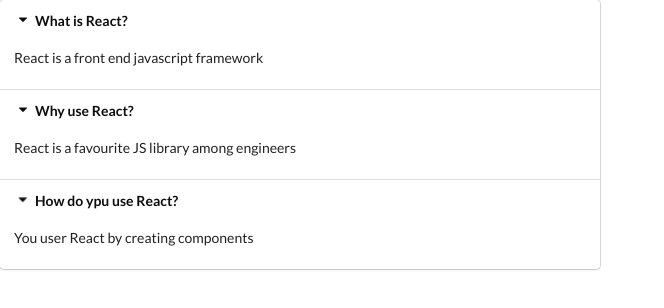
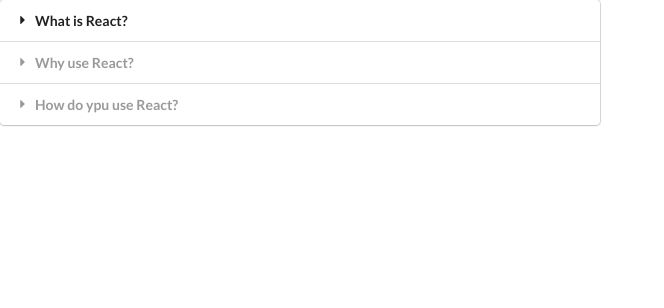
Before and after one commit to mivchal333/widgets-react-hooks, a React (Create React App) app: page / in a window 1280 px wide. Shown: the top 308 px of the page, without its empty margins (0-664 px from the left). Built offline with nearby package versions, Linux system fonts and the light colour scheme.

Commit message:
useState

```diff
--- a/package.json
+++ b/package.json
@@ -6,6 +6,7 @@
     "@testing-library/jest-dom": "^4.2.4",
     "@testing-library/react": "^9.3.2",
     "@testing-library/user-event": "^7.1.2",
+    "eslint-config-airbnb": "^18.2.0",
     "react": "^16.13.1",
     "react-dom": "^16.13.1",
     "react-scripts": "3.4.3"
--- a/src/components/Accordion.js
+++ b/src/components/Accordion.js
@@ -1,21 +1,30 @@
-import React from 'react';
+import React, {useState} from 'react';
 
-const Accordion = ({ items }) => {
-    const renderedItems = items.map((item) => {
+const Accordion = ({items}) => {
+    const [activeIndex, setActiveIndex] = useState(null);
+    const onTitleClick = (index) => {
+        setActiveIndex(index)
+    }
+    const renderedItems = items.map((item, index) => {
+        const active = index === activeIndex ? 'active' : '';
         return (
             <React.Fragment key={item.title}>
-                <div className="title active">
+                <div className={"title " + active}
+                     onClick={() => onTitleClick(index)}
+                >
                     <i className="dropdown icon"></i>
                     {item.title}
                 </div>
-                <div className="content active">
+                <div className={"content " + active}>
                     <p>{item.content}</p>
                 </div>
             </React.Fragment>
         );
     });
 
-    return <div className="ui styled accordion">{renderedItems}</div>;
+    return <div className="ui styled accordion">
+        {renderedItems}
+    </div>;
 };
 
 export default Accordion;
```
